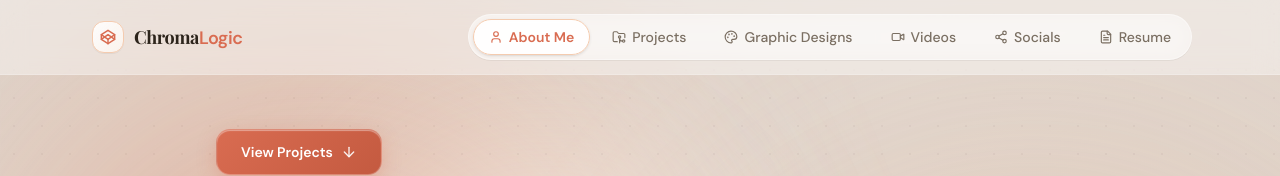
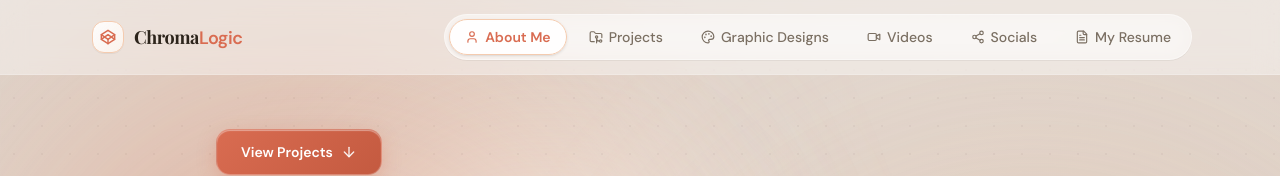
Before and after one commit to Rohit-ux-stack/ChromaLogic, a React (Vite) app: page / in a window 1280 px wide. Shown: the top 176 px of the page. Built offline with nearby package versions, Linux system fonts and the light colour scheme; no server answers; the database is empty; a web font is replaced by a local one.

Commit message:
Update resume section label in Navbar

```diff
--- a/src/components/Navbar.tsx
+++ b/src/components/Navbar.tsx
@@ -57,7 +57,7 @@ export function Navbar({ onHeightChange }: NavbarProps) {
       { id: 'designs-section', label: 'Graphic Designs', icon: Palette },
       { id: 'videos-section', label: 'Videos', icon: Video },
       { id: 'socials-section', label: 'Socials', icon: Share2 },
-      { id: 'resume-section', label: 'Resume', icon: FileText },
+      { id: 'resume-section', label: 'My Resume', icon: FileText },
     ];
   }, []);
 
```
